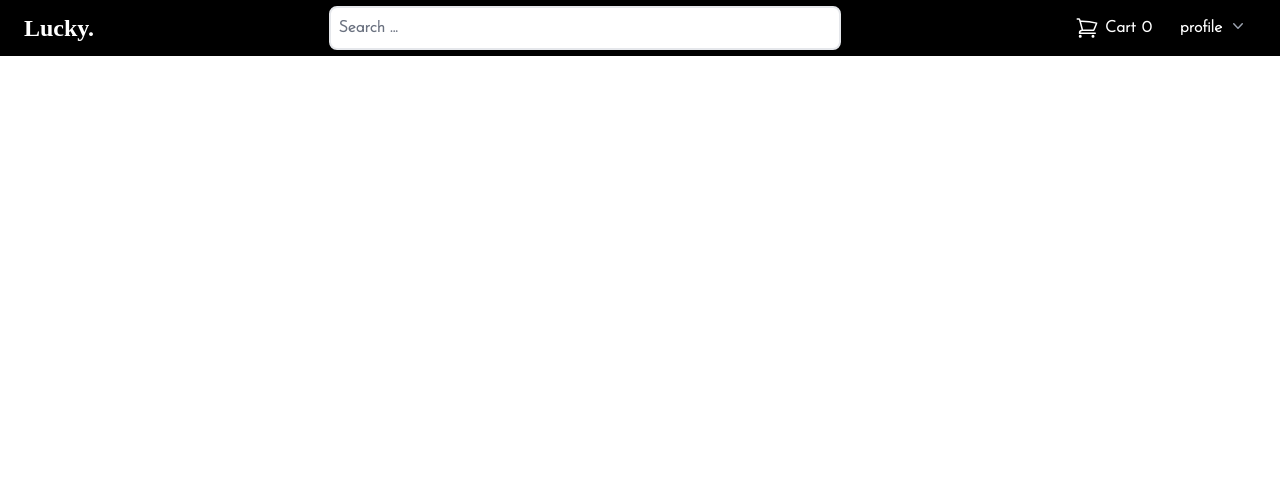
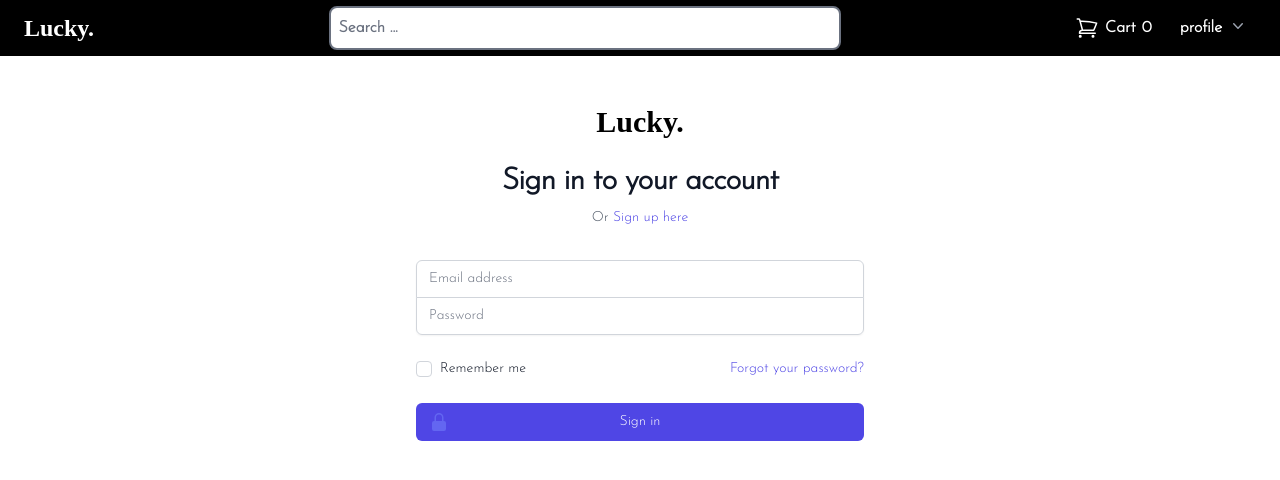
Before and after one commit to pourya1434/lucky-shop, a React (Create React App) app in the folder client/: page /login in a window 1280 px wide. Shown: the top 480 px of the page. Built offline with nearby package versions, Linux system fonts and the light colour scheme; a web font is replaced by a local one.

Commit message:
add login and signup page

```diff
--- a/client/package.json
+++ b/client/package.json
@@ -7,6 +7,7 @@
     "@headlessui/react": "^0.0.0-insiders.88b068c",
     "@heroicons/react": "^2.0.18",
     "@reduxjs/toolkit": "^1.9.5",
+    "@tailwindcss/forms": "^0.5.6",
     "@testing-library/jest-dom": "^5.17.0",
     "@testing-library/react": "^13.4.0",
     "@testing-library/user-event": "^13.5.0",
--- a/client/src/App.js
+++ b/client/src/App.js
@@ -3,7 +3,9 @@
 import Header from "./components/Header";
 import CartScreen from "./pages/CartScreen";
 import HomeScreen from "./pages/HomeScreen";
+import LoginScreen from "./pages/LoginScreen";
 import ProductScreen from "./pages/ProductScreen";
+import SignupScreen from "./pages/SignupScreen";
 
 function App() {
   return (
@@ -14,6 +16,8 @@
         <Route path="/products/:id/" element={<ProductScreen />} />
         <Route path="/cart/:id/" element={<CartScreen />} />
         <Route path="/cart/" element={<CartScreen />} />
+        <Route path="/login/" element={<LoginScreen />} />
+        <Route path="/signup/" element={<SignupScreen />} />
       </Routes>
     </BrowserRouter>
   );
--- /dev/null
+++ b/client/src/pages/LoginScreen.jsx
@@ -0,0 +1,107 @@
+import { LockClosedIcon } from "@heroicons/react/20/solid";
+import React from "react";
+import { Link } from "react-router-dom";
+
+export default function Login() {
+  return (
+    <>
+      <div className="flex min-h-full items-center justify-center py-12 px-4 sm:px-6 lg:px-8">
+        <div className="w-full max-w-md space-y-8">
+          <div>
+            <Link to="/">
+              <h1 className="text-3xl font-bold font-handwrite text-center">
+                Lucky.
+              </h1>
+            </Link>
+            <h2 className="mt-6 text-center text-3xl font-bold tracking-tight text-gray-900">
+              Sign in to your account
+            </h2>
+            <p className="mt-2 text-center text-sm text-gray-600">
+              Or{" "}
+              <Link
+                to="/signup"
+                className="font-medium text-indigo-600 hover:text-indigo-500"
+              >
+                Sign up here
+              </Link>
+            </p>
+          </div>
+          <form className="mt-8 space-y-6" action="#" method="POST">
+            <input type="hidden" name="remember" defaultValue="true" />
+            <div className="-space-y-px rounded-md shadow-sm">
+              <div>
+                <label htmlFor="email-address" className="sr-only">
+                  Email address
+                </label>
+                <input
+                  id="email-address"
+                  name="email"
+                  type="email"
+                  autoComplete="email"
+                  required
+                  className="relative block w-full appearance-none rounded-none rounded-t-md border border-gray-300 px-3 py-2 text-gray-900 placeholder-gray-500 focus:z-10 focus:border-indigo-500 focus:outline-none focus:ring-indigo-500 sm:text-sm"
+                  placeholder="Email address"
+                />
+              </div>
+              <div>
+                <label htmlFor="password" className="sr-only">
+                  Passwordour account
+                </label>
+                <input
+                  id="password"
+                  name="password"
+                  type="password"
+                  autoComplete="current-password"
+                  required
+                  className="relative block w-full appearance-none rounded-none rounded-b-md border border-gray-300 px-3 py-2 text-gray-900 placeholder-gray-500 focus:z-10 focus:border-indigo-500 focus:outline-none focus:ring-indigo-500 sm:text-sm"
+                  placeholder="Password"
+                />
+              </div>
+            </div>
+
+            <div className="flex items-center justify-between">
+              <div className="flex items-center">
+                <input
+                  id="remember-me"
+                  name="remember-me"
+                  type="checkbox"
+                  className="h-4 w-4 rounded border-gray-300 text-indigo-600 focus:ring-indigo-500"
+                />
+                <label
+                  htmlFor="remember-me"
+                  className="ml-2 block text-sm text-gray-900"
+                >
+                  Remember me
+                </label>
+              </div>
+
+              <div className="text-sm">
+                <a
+                  href="#"
+                  className="font-medium text-indigo-600 hover:text-indigo-500"
+                >
+                  Forgot your password?
+                </a>
+              </div>
+            </div>
+
+            <div>
+              <button
+                type="submit"
+                className="group relative flex w-full justify-center rounded-md border border-transparent bg-indigo-600 py-2 px-4 text-sm font-medium text-white hover:bg-indigo-700 focus:outline-none focus:ring-2 focus:ring-indigo-500 focus:ring-offset-2"
+              >
+                <span className="absolute inset-y-0 left-0 flex items-center pl-3">
+                  <LockClosedIcon
+                    className="h-5 w-5 text-indigo-500 group-hover:text-indigo-400"
+                    aria-hidden="true"
+                  />
+                </span>
+                Sign in
+              </button>
+            </div>
+          </form>
+        </div>
+      </div>
+    </>
+  );
+}
--- /dev/null
+++ b/client/src/pages/SignupScreen.jsx
@@ -0,0 +1,89 @@
+import { LockClosedIcon } from "@heroicons/react/20/solid";
+import React from "react";
+import { Link } from "react-router-dom";
+
+export default function Signup() {
+  return (
+    <>
+      <div className="flex min-h-full items-center justify-center py-12 px-4 sm:px-6 lg:px-8">
+        <div className="w-full max-w-md space-y-8">
+          <div>
+            <Link to="/">
+              <h1 className="text-3xl font-bold font-handwrite text-center">
+                Lucky.
+              </h1>
+            </Link>
+            <h2 className="mt-6 text-center text-3xl font-bold tracking-tight text-gray-900">
+              Sign up an account
+            </h2>
+          </div>
+          <form className="mt-8 space-y-6" action="#" method="POST">
+            <input type="hidden" name="remember" defaultValue="true" />
+            <div className="-space-y-px rounded-md shadow-sm">
+              <div>
+                <label htmlFor="email-address" className="sr-only">
+                  Email address
+                </label>
+                <input
+                  id="email-address"
+                  name="email"
+                  type="email"
+                  autoComplete="email"
+                  required
+                  className="relative block w-full appearance-none rounded-none rounded-t-md border border-gray-300 px-3 py-2 text-gray-900 placeholder-gray-500 focus:z-10 focus:border-indigo-500 focus:outline-none focus:ring-indigo-500 sm:text-sm"
+                  placeholder="Email address"
+                />
+              </div>
+              <div>
+                <label htmlFor="password" className="sr-only">
+                  Passwordour account
+                </label>
+                <input
+                  id="password"
+                  name="password"
+                  type="password"
+                  autoComplete="current-password"
+                  required
+                  className="relative block w-full appearance-none rounded-none rounded-b-md border border-gray-300 px-3 py-2 text-gray-900 placeholder-gray-500 focus:z-10 focus:border-indigo-500 focus:outline-none focus:ring-indigo-500 sm:text-sm"
+                  placeholder="Password"
+                />
+              </div>
+            </div>
+
+            <div className="flex items-center justify-between">
+              <div className="flex items-center">
+                <input
+                  id="remember-me"
+                  name="remember-me"
+                  type="checkbox"
+                  className="h-4 w-4 rounded border-gray-300 text-indigo-600 focus:ring-indigo-500"
+                />
+                <label
+                  htmlFor="remember-me"
+                  className="ml-2 block text-sm text-gray-900"
+                >
+                  accept terms and conditions
+                </label>
+              </div>
+            </div>
+
+            <div>
+              <button
+                type="submit"
+                className="group relative flex w-full justify-center rounded-md border border-transparent bg-indigo-600 py-2 px-4 text-sm font-medium text-white hover:bg-indigo-700 focus:outline-none focus:ring-2 focus:ring-indigo-500 focus:ring-offset-2"
+              >
+                <span className="absolute inset-y-0 left-0 flex items-center pl-3">
+                  <LockClosedIcon
+                    className="h-5 w-5 text-indigo-500 group-hover:text-indigo-400"
+                    aria-hidden="true"
+                  />
+                </span>
+                Sign up
+              </button>
+            </div>
+          </form>
+        </div>
+      </div>
+    </>
+  );
+}
--- a/client/tailwind.config.js
+++ b/client/tailwind.config.js
@@ -22,5 +22,6 @@
   plugins: [
     require("@tailwindcss/typography"),
     require("@tailwindcss/aspect-ratio"),
+    require("@tailwindcss/forms"),
   ],
 };
```
Also changed, not shown: 1 other file (tests, documents, lock files or other folders).
